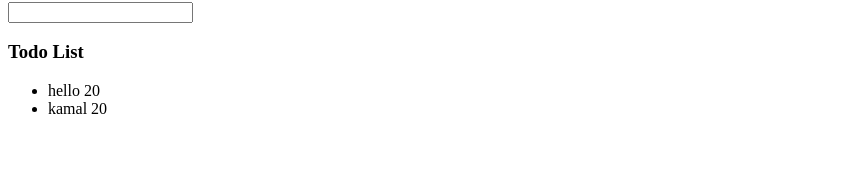
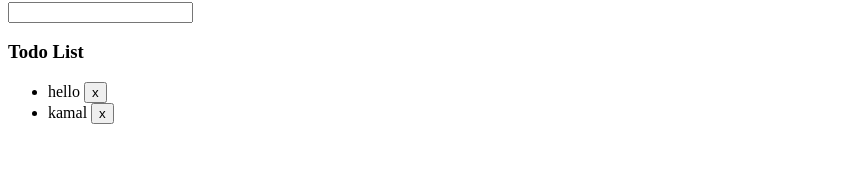
Before and after one commit to rjkhan/MeanStack, an Angular app: page / in a window 1280 px wide. Shown: the part 119-293 px from the top of the page, without its empty margins (0-841 px from the left). Built offline with nearby package versions, Linux system fonts and the light colour scheme.

Commit message:
delete todo and include form module to remove error for ngModel

```diff
--- a/src/app/app.module.ts
+++ b/src/app/app.module.ts
@@ -12,7 +12,7 @@ import { TodosComponent } from './todos/todos.component';
   ],
   imports: [
     BrowserModule,
-    FormsModule
+    FormsModule //fom module manually added
   ],
   providers: [],
   bootstrap: [AppComponent]
--- a/src/app/todos/todos.component.html
+++ b/src/app/todos/todos.component.html
@@ -11,7 +11,6 @@
 
 <ul>
   <li *ngFor="let todo of todos" >
-    {{ todo.text }}
-    {{todo.age}}
+    {{ todo.text }} <button (click)="deleteTodo(todo.text)">x</button>
   </li>
 </ul>
--- a/src/app/todos/todos.component.ts
+++ b/src/app/todos/todos.component.ts
@@ -14,12 +14,10 @@ export class TodosComponent implements OnInit {
   ngOnInit() {
     this.todos = [
       {
-         text: "hello",
-         age: "20"
+         text: "hello"
       },
       {
-        text: "kamal",
-        age: "20"
+        text: "kamal"
       }
     ];
     console.log('todos on Init Call');
@@ -32,5 +30,16 @@ export class TodosComponent implements OnInit {
     });
 
   }
+  // delete do to
+  deleteTodo(todoText)
+  {
+    for(var i= 0; i< this.todos.length; i++)
+    {
+      if(this.todos[i].text == todoText)
+        {
+          this.todos.splice(i,1);
+        }
+    }
+  }
 
 }
```
